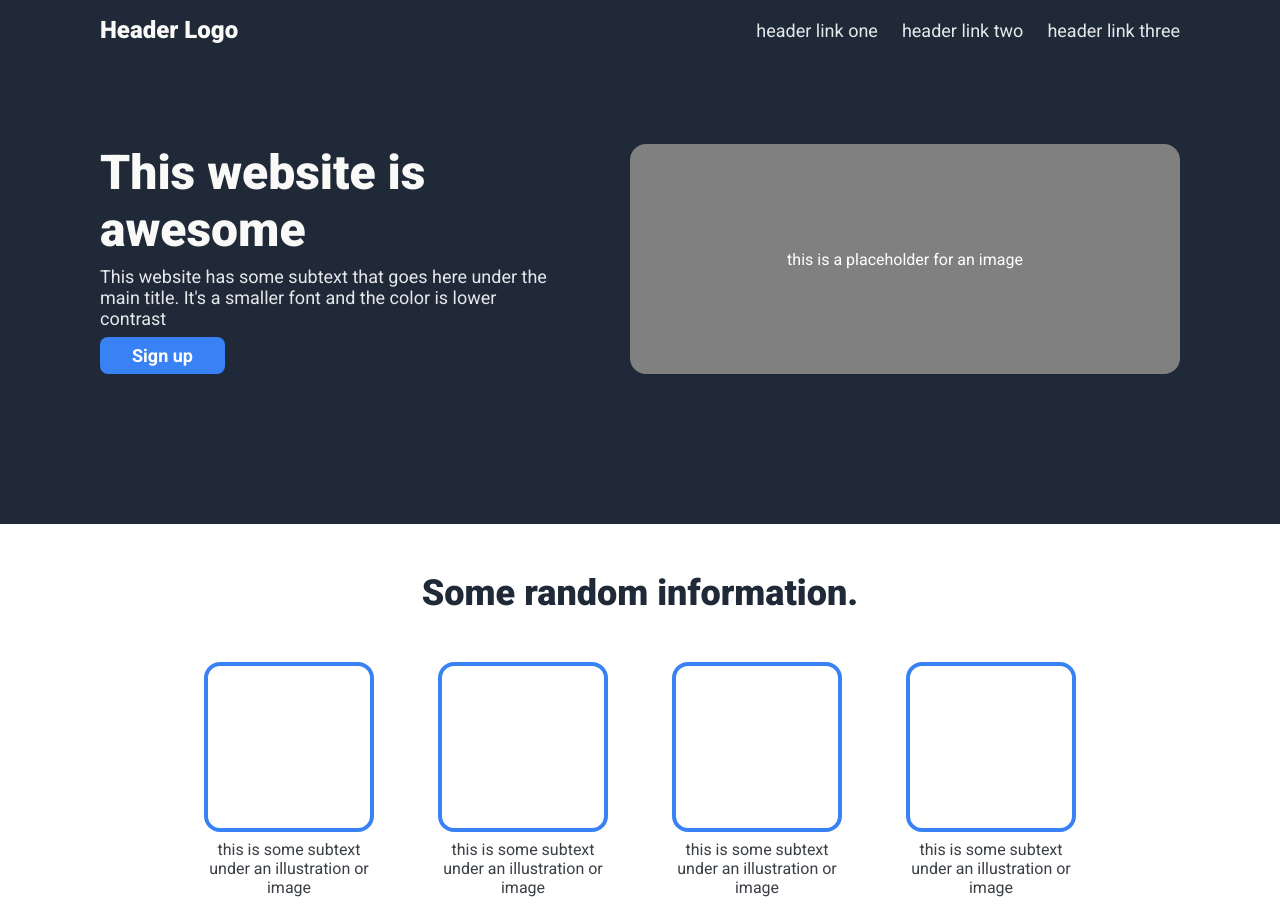
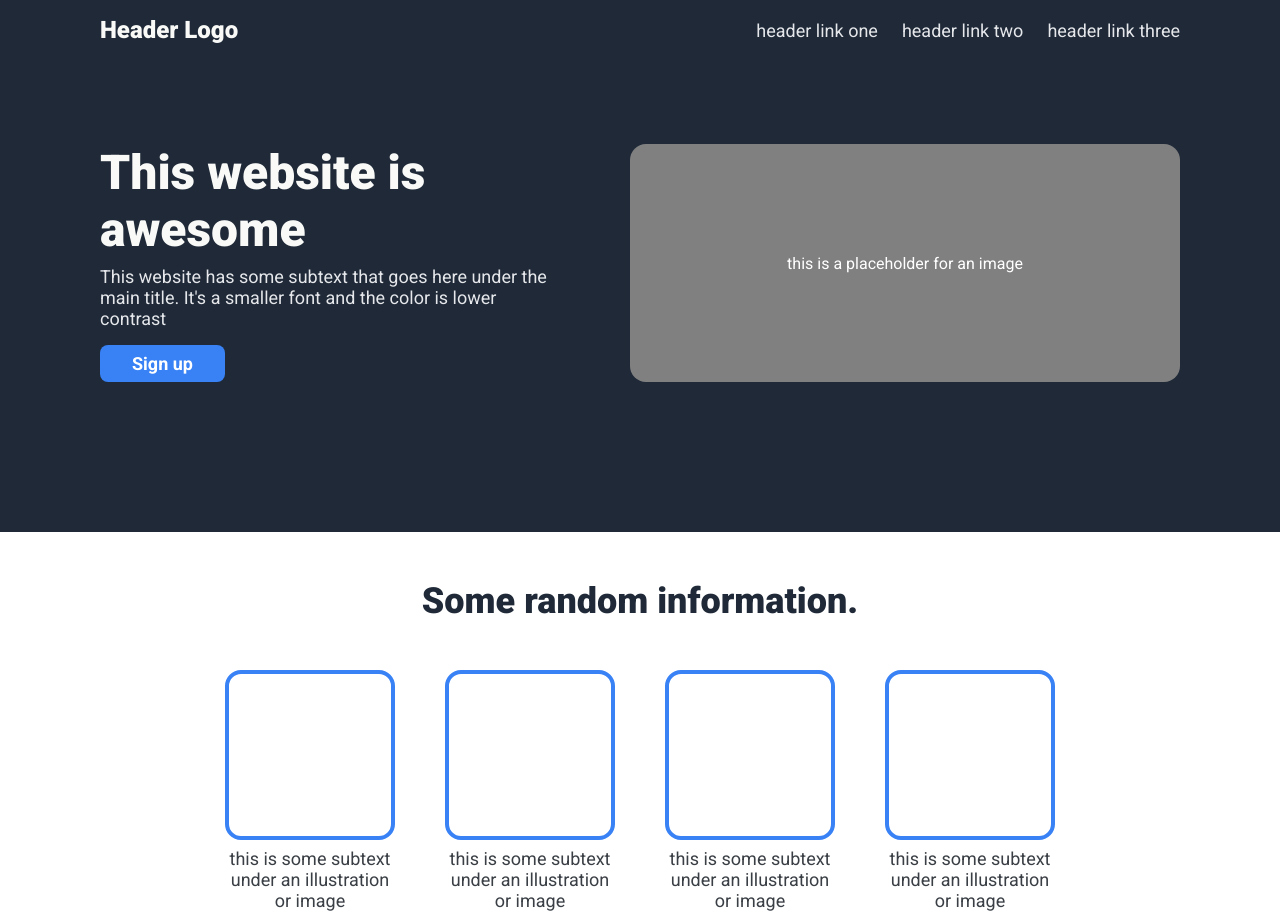
Before and after one commit to jabldawi/landing-page, a plain HTML site: page index.html in a window 1280 px wide. Drawn offline with Linux system fonts and the light colour scheme.

Commit message:
Add margins/gaps between the elements to make it look nicer

```diff
--- a/styles.css
+++ b/styles.css
@@ -88,6 +88,7 @@ h1 {
     color: white;
     font-size: 18px;
     padding: 8px 32px;
+    margin-top: 8px;
     font-weight: bold;
     border-radius: 8px;
     text-decoration: none;
@@ -106,7 +107,7 @@ h2 {
 .call-to-action {
     display: flex;
     justify-content: center;
-    gap: 64px;
+    gap: 50px;
 }
 
 .border {
@@ -123,6 +124,7 @@ h2 {
 
 .border-text > p {
     text-align: center;
+    font-size: 18px;
     margin-top: 8px;
     color: #3a3f45
 }
```
